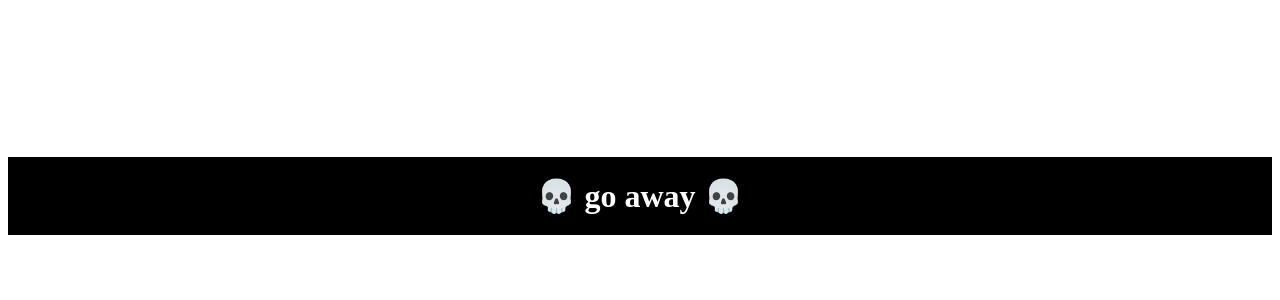
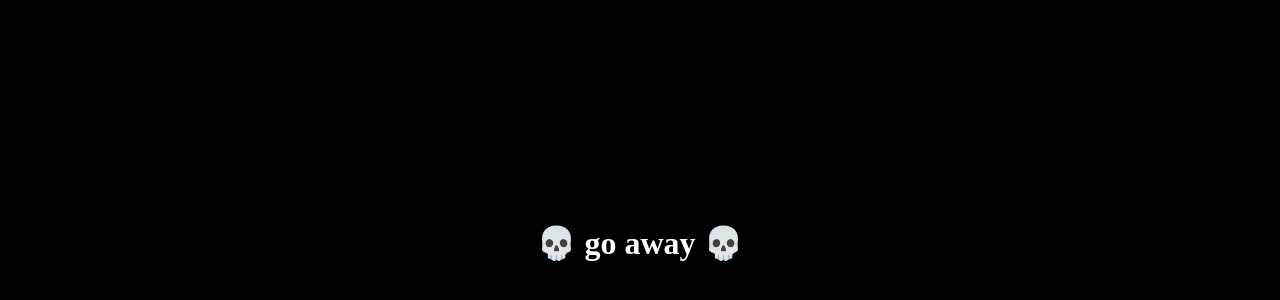
Before and after one commit to warlyware/aurora-vertex-ws-server, a website: page public/index.html in a window 1280 px wide. Shown: the part 96-396 px from the top of the page. Drawn offline with Linux system fonts and the light colour scheme.

Commit message:
Fix html

```diff
--- a/public/index.html
+++ b/public/index.html
@@ -1,3 +1,4 @@
-<h1 style="text-align: center; margin-top: 20%; background-color: #000; color: #fff; padding: 20px;">
-  💀 go away 💀
-</h1>
+<html style="text-align: center; background-color: #000; color: #fff; height: 100vh; width: 100vw;">
+<h1 style="margin-top: 40vh;">💀 go away 💀</h1>
+
+</html>
```
